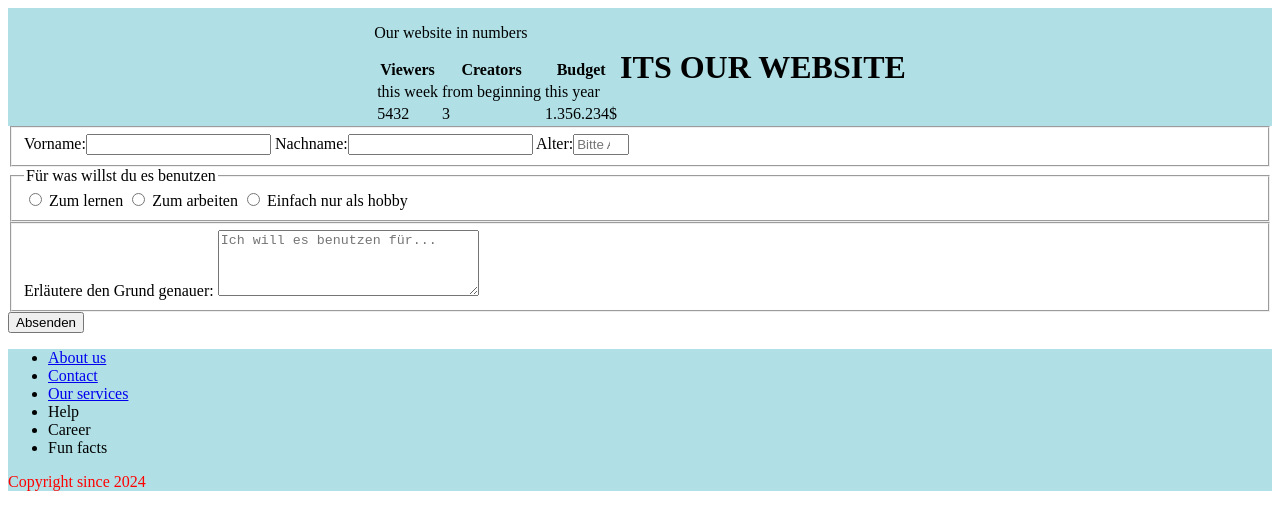
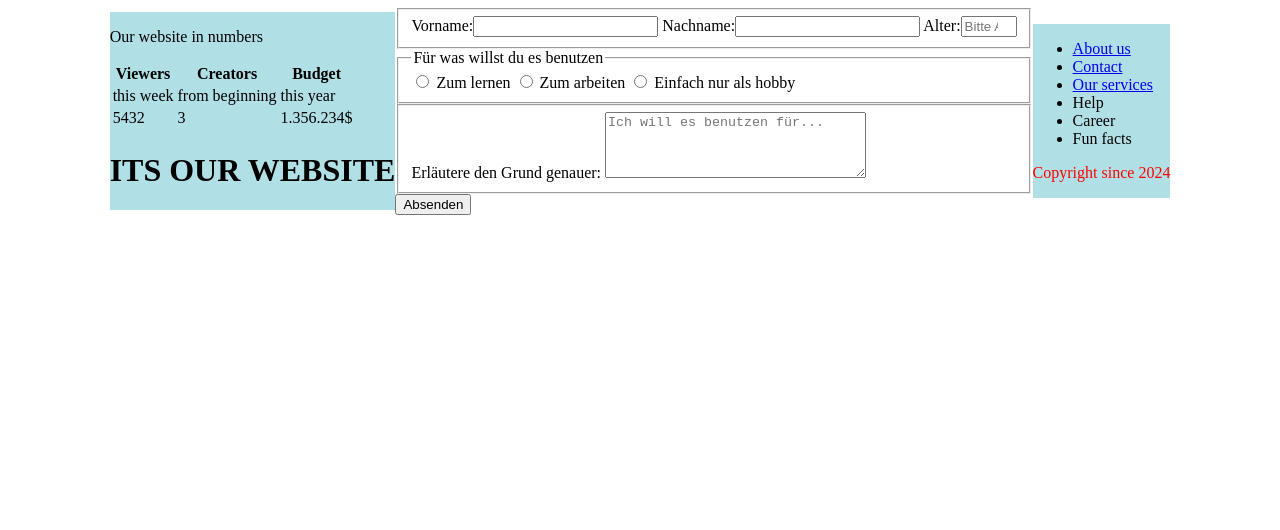
Before and after one commit to SandraSimon-Schmidt/New-one-for-new-week, a plain HTML site: page finale.html in a window 1280 px wide. Drawn offline with Linux system fonts and the light colour scheme.

Commit message:
Das Zentrieren aller Container gemeinsam unter Class =Centrierung gesetzt

```diff
--- a/finale.html
+++ b/finale.html
@@ -5,7 +5,7 @@
     <meta name="viewport" content="width=device-width, initial-scale=1.0">
     <title>Document</title>
 </head>
-    <header class="header1">
+    <header class="header1" class="centrierung">
     <div class="section">
        <nav>
     <p>Our website in numbers</p>
@@ -32,7 +32,7 @@
       <h1>ITS OUR WEBSITE</h1>
       </div>
     </header>
-<body>
+<body class="centrierung">
     <form id="formular">
         <fieldset>
             <label for="vorname">Vorname:<input id="vorname" type="text" required></label>
@@ -55,7 +55,7 @@
         </div>
     </form>
 </body>
-        <footer class="foot">
+        <footer class="foot" class="centrierung">
     <ul>
       <li><a href="facebook.com">About us</a></li>
       <li><a href="instagram.com">Contact</a></li>
@@ -67,12 +67,15 @@
     <p class="footer-text">Copyright since 2024</p>
   </footer>
     <style>
-        .header1 {
-            display: flex;
+        .header1{
+            background-color:powderblue;
+     color:black;}
+     .centrierung {
+      display: flex;
+      flex-wrap: wrap;
             align-items: center;
             justify-content: center;
-            background-color:powderblue;
-     color:black;}
+     }
         .foot {background-color:powderblue;}
         .footer-text {color: red;}
 
```
